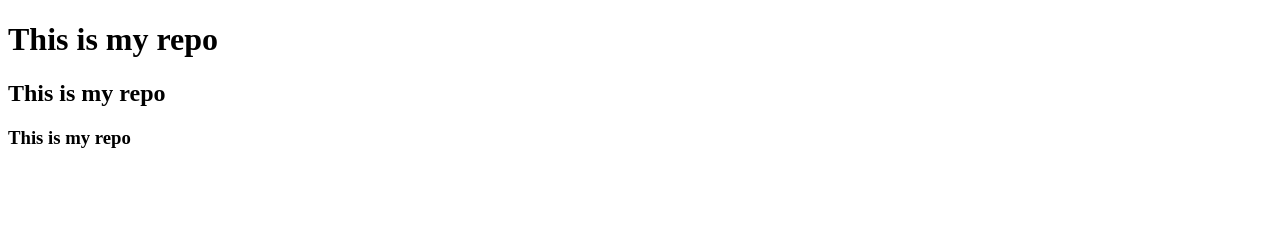
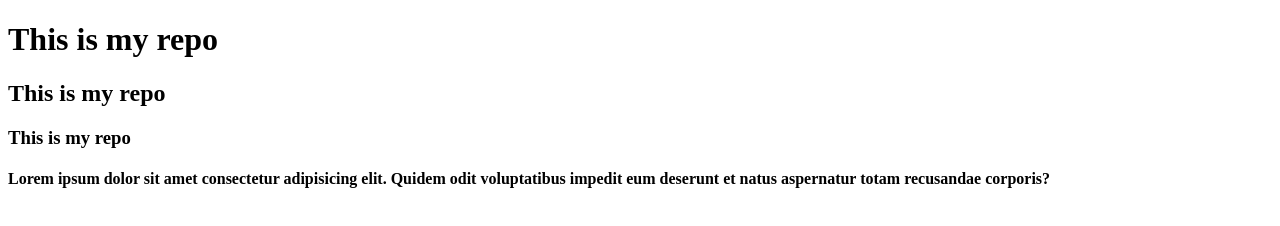
Before and after one commit to sahalmahin/my-seceond-repo, a plain HTML site: page index.html in a window 1280 px wide. Drawn offline with Linux system fonts and the light colour scheme.

Commit message:
added a header

```diff
--- a/index.html
+++ b/index.html
@@ -10,5 +10,6 @@
     <h1>This is my repo</h1>
     <h2>This is my repo</h2>
     <h3>This is my repo</h3>
+    <h4>Lorem ipsum dolor sit amet consectetur adipisicing elit. Quidem odit voluptatibus impedit eum deserunt et natus aspernatur totam recusandae corporis?</h4>
 </body>
 </html>
```
